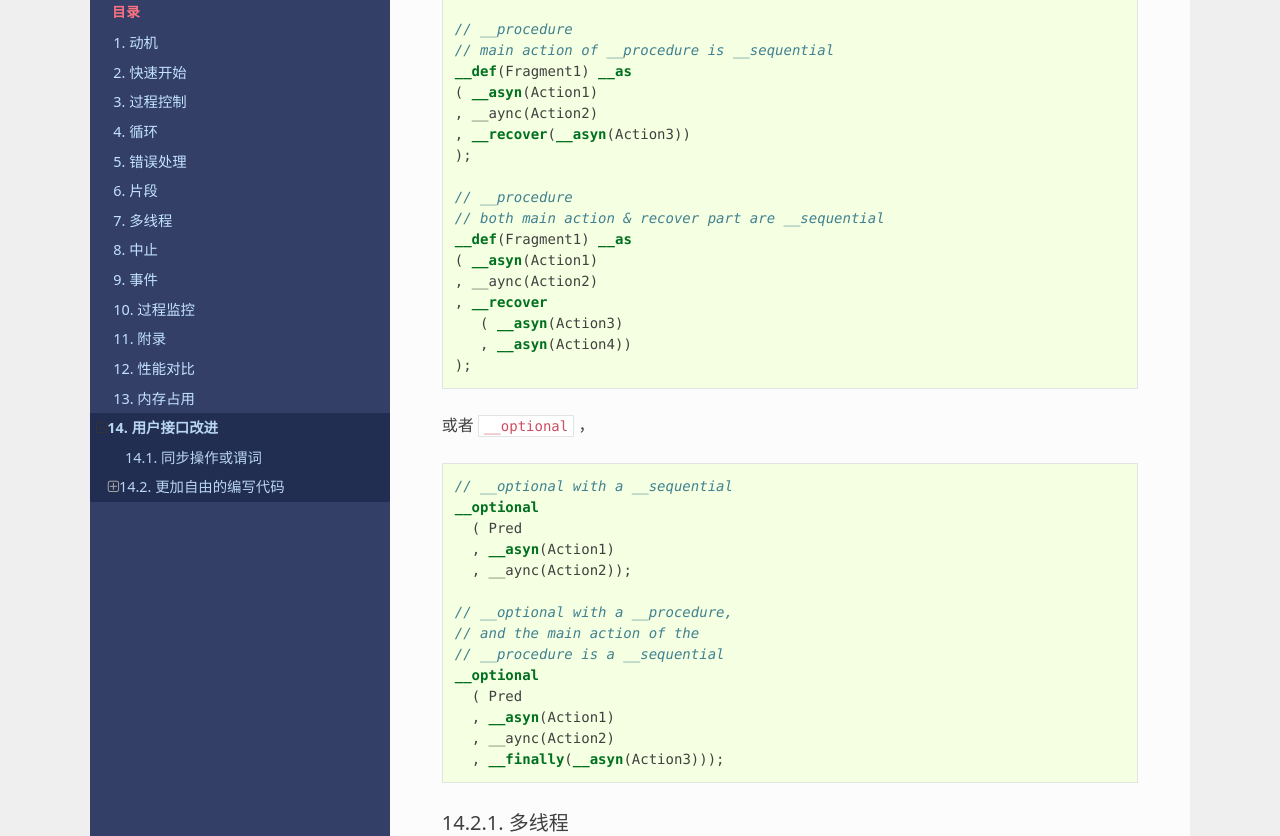
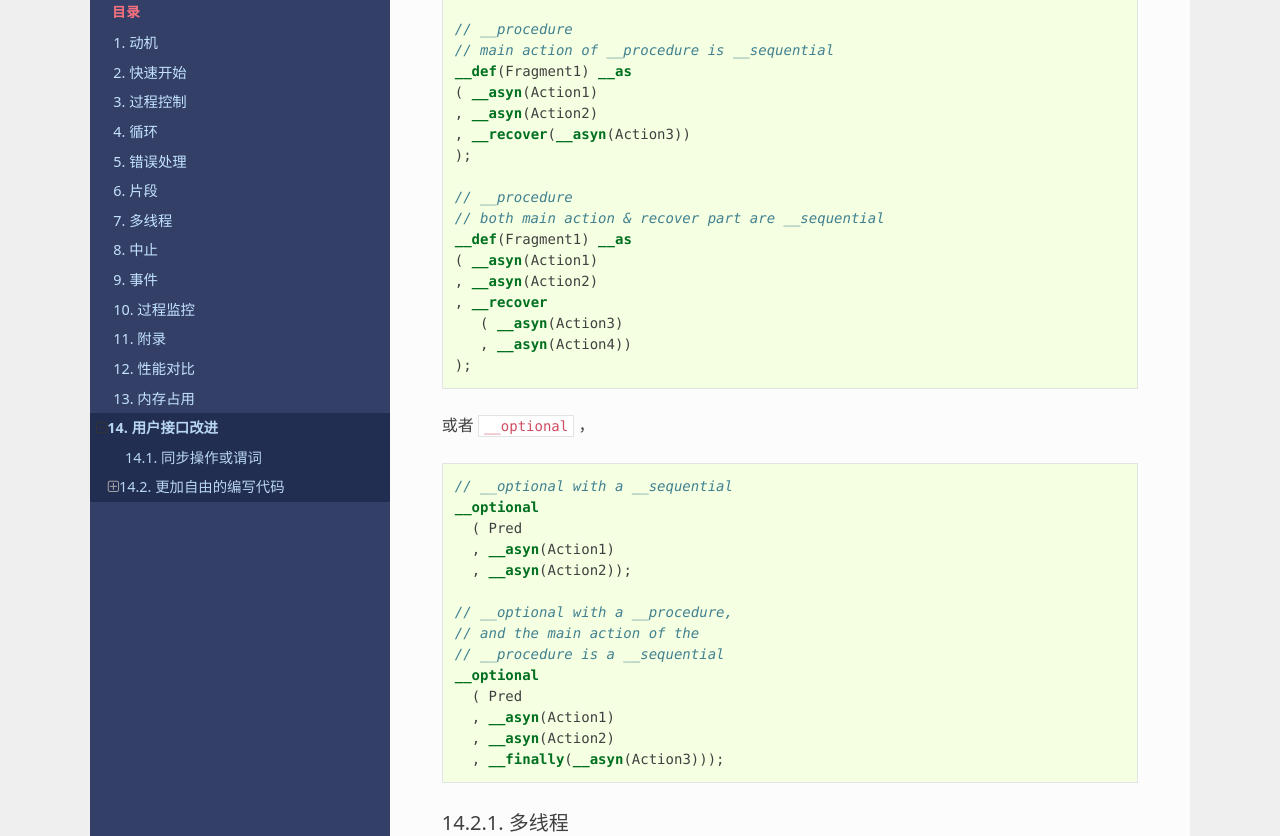
Before and after one commit to godsme/trans-dsl-2, a Sphinx documentation site: the page built from doc/source/user-friendly.rst, in a window 1280 px wide and 1400 px high, scrolled down 2070 px. Shown: the part 155-991 px from the top of the window. Built offline with Sphinx 7.4.7 and the Read the Docs theme 2.0.0, drawn with Linux system fonts in a browser that asks for light colours; formulas are drawn with MathJax 3.

```diff
--- a/doc/source/user-friendly.rst
+++ b/doc/source/user-friendly.rst
@@ -105,7 +105,7 @@
    // main action of __procedure is __sequential
    __def(Fragment1) __as
    ( __asyn(Action1)
-   , __aync(Action2)
+   , __asyn(Action2)
    , __recover(__asyn(Action3))
    );
 
@@ -113,7 +113,7 @@
    // both main action & recover part are __sequential
    __def(Fragment1) __as
    ( __asyn(Action1)
-   , __aync(Action2)
+   , __asyn(Action2)
    , __recover
       ( __asyn(Action3)
       , __asyn(Action4))
@@ -127,7 +127,7 @@
    __optional
      ( Pred
      , __asyn(Action1)
-     , __aync(Action2));
+     , __asyn(Action2));
 
    // __optional with a __procedure,
    // and the main action of the
@@ -135,7 +135,7 @@
    __optional
      ( Pred
      , __asyn(Action1)
-     , __aync(Action2)
+     , __asyn(Action2)
      , __finally(__asyn(Action3)));
 
 
```
